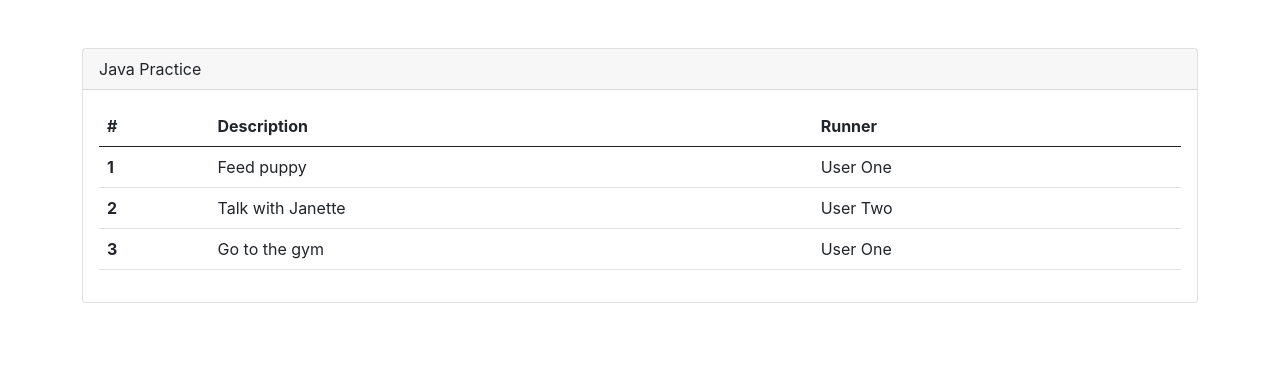
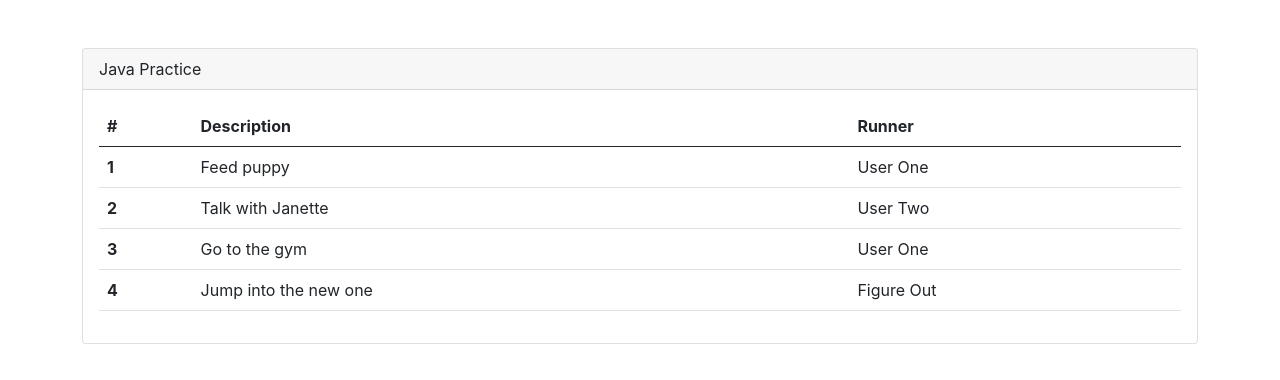
Before and after one commit to djetton6/java-react, a React (Create React App) app: page / in a window 1280 px wide. Shown: the top 380 px of the page. Built offline with nearby package versions, Linux system fonts and the light colour scheme.

Commit message:
map over an array

```diff
--- a/src/App.js
+++ b/src/App.js
@@ -1,5 +1,6 @@
 import './App.css';
 import TodoTable from './components/TodoTable';
+import { todos } from './todos';
 
 function App() {
 
@@ -9,7 +10,9 @@ function App() {
         <div className="card-header">
             Java Practice
         </div>
-        <TodoTable />
+        <div className="card-body">
+        <TodoTable todos={todos} />
+        </div>
       </div>
     </div>
   );
--- a/src/components/TodoTable.js
+++ b/src/components/TodoTable.js
@@ -1,10 +1,8 @@
 import React from "react";
 import TodoRowItem from "./TodoRowItem";
-import { todos } from "../todos";
 
-const TodoTable = () => {
+const TodoTable = (props) => {
     return (
-        <div className="card-body">
         <table className="table table-hover">
           <thead>
             <tr>
@@ -14,24 +12,16 @@ const TodoTable = () => {
             </tr>
           </thead>
           <tbody>
-          <TodoRowItem
-              rowNumber={todos[0].rowNumber}
-              rowDescription={todos[0].rowDescription}
-              rowAssigned={todos[0].rowAssigned}
-            />
-            <TodoRowItem
-              rowNumber={todos[1].rowNumber}
-              rowDescription={todos[1].rowDescription}
-              rowAssigned={todos[1].rowAssigned}
-            />
-            <TodoRowItem
-              rowNumber={todos[2].rowNumber}
-              rowDescription={todos[2].rowDescription}
-              rowAssigned={todos[2].rowAssigned}
-            />
+            {props.todos.map(todo =>  {
+            return (
+              <TodoRowItem
+                rowNumber={todo.rowNumber}
+                rowDescription={todo.rowDescription}
+                rowAssigned={todo.rowAssigned}
+              />
+           )})}
           </tbody>
         </table>
-        </div>
     );
 };
 
--- a/src/todos.js
+++ b/src/todos.js
@@ -1,5 +1,7 @@
 export const todos = [
     {rowNumber: 1, rowDescription: 'Feed puppy', rowAssigned: "User One"},
     {rowNumber: 2, rowDescription: "Talk with Janette", rowAssigned: "User Two"},
-    {rowNumber: 3, rowDescription: "Go to the gym", rowAssigned: "User One"}
+    {rowNumber: 3, rowDescription: "Go to the gym", rowAssigned: "User One"},
+    {rowNumber: 4, rowDescription: "Jump into the new one", rowAssigned: "Figure Out"}
+
   ]
```
